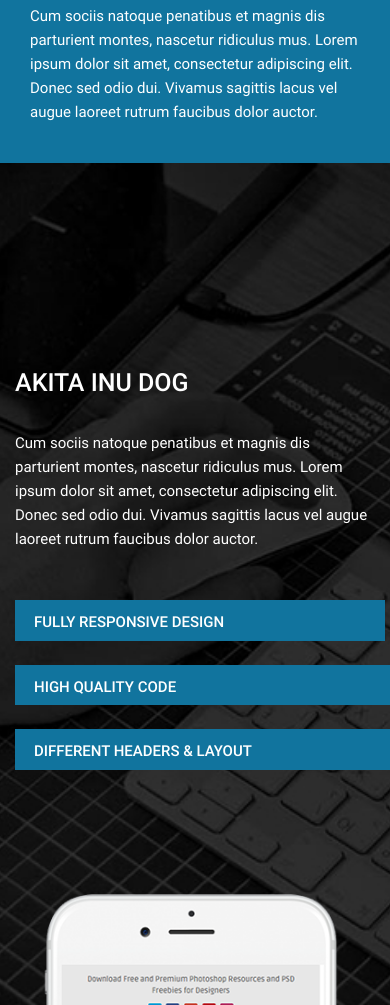
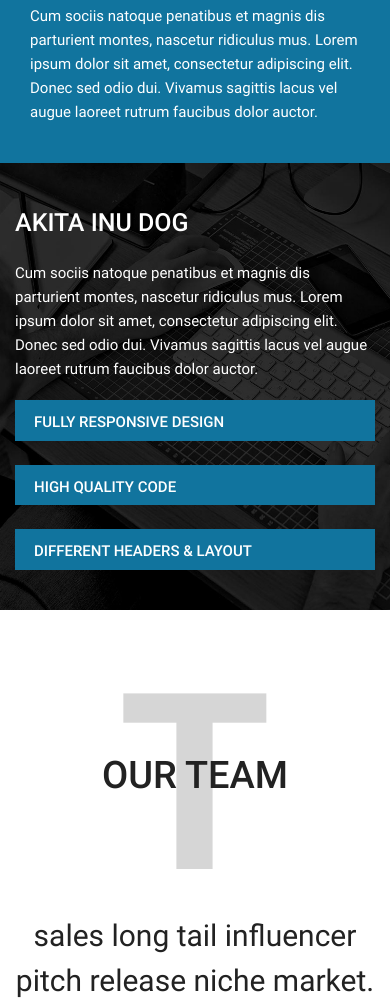
Before and after one commit to costaline/creatives-da, a website: page source/index.html in a window 390 px wide. Shown: the part 6329-7334 px from the top of the page. Drawn offline with nearby package versions, Linux system fonts and the light colour scheme; files that its build step writes are made by us from their sources; files whose address does not match are found by name.

Commit message:
adaptive fix key-feature

```diff
--- a/source/blocks/key-feature/style/key-feature.less
+++ b/source/blocks/key-feature/style/key-feature.less
@@ -33,15 +33,15 @@
   background-color: #11749e;
 
   &:nth-of-type(1) {
-    width: 370px;
+    max-width: 370px;
   }
 
   &:nth-of-type(2) {
-    width: 400px;
+    max-width: 400px;
   }
 
   &:nth-of-type(3) {
-    width: 428px;
+    max-width: 428px;
   }
 }
 
@@ -49,3 +49,35 @@
   margin-top: 100px;
   margin-bottom: 95px;
 }
+
+@media (max-width: 1200px) {
+  .key-feature__title {
+    margin-top: 130px;
+    margin-bottom: 30px;
+  }
+}
+
+@media (max-width: 992px) {
+  .key-feature__title {
+    margin-top: 90px;
+    margin-bottom: 20px;
+  }
+
+  .key-feature__text {
+    margin-bottom: 20px;
+  }
+}
+
+@media (max-width: 768px) {
+  .key-feature__picture {
+    display: none;
+  }
+
+  .key-feature__list {
+    margin-bottom: 40px;
+  }
+
+  .key-feature__title {
+    margin-top: 40px;
+  }
+}
--- a/source/index.html
+++ b/source/index.html
@@ -224,7 +224,7 @@
     <section class="key-feature">
       <div class="container">
         <div class="row">
-          <div class="col-lg-6">
+          <div class="col-md-8 col-lg-6">
             <h2 class="visually-hidden">Key-feature</h2>
             <p class="key-feature__title">Akita Inu Dog</p>
             <p class="key-feature__text">
@@ -238,7 +238,7 @@
               <li class="key-feature__item">Different Headers & Layout</li>
             </ul>
           </div>
-          <div class="col-lg-4 mx-auto">
+          <div class="col-md-4 mx-auto">
             <img class="key-feature__picture" src="img/key-feature-picture.png" width="390" height="651"
               alt="key feature preview">
           </div>
```
